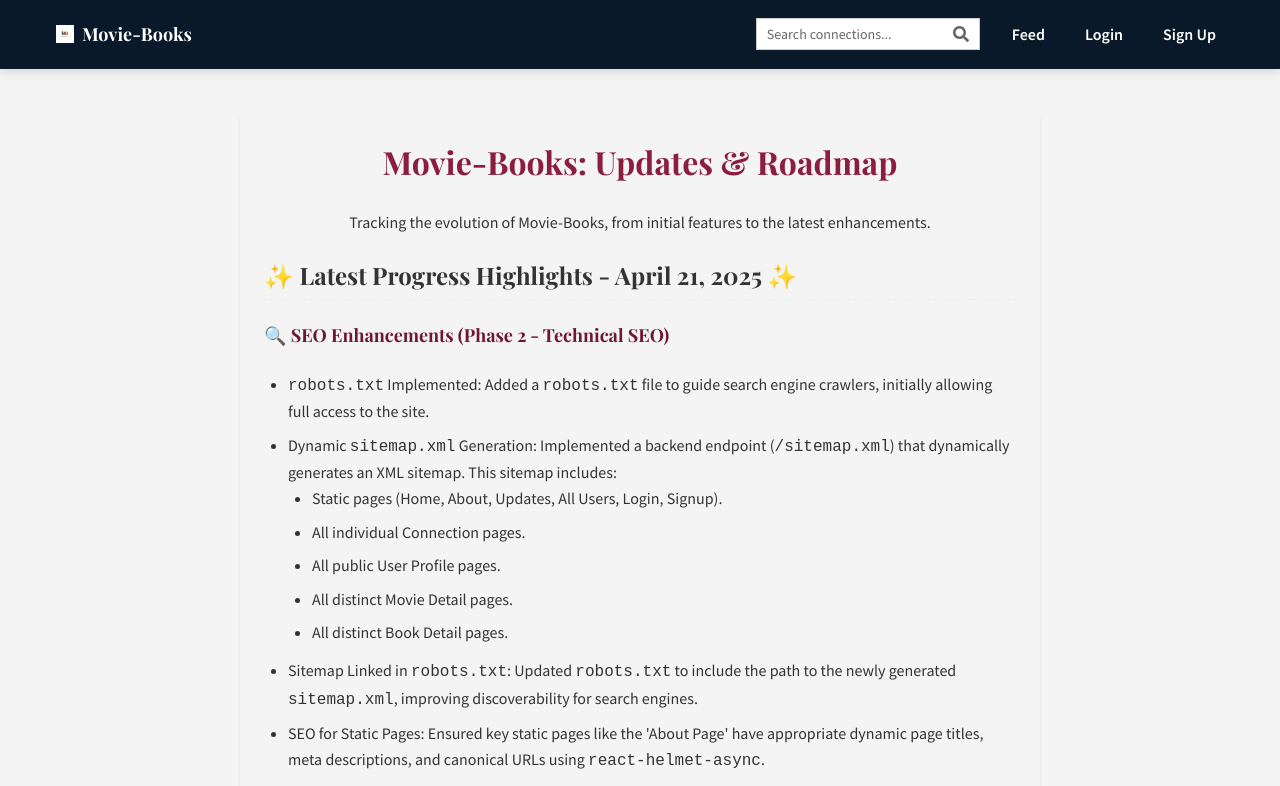
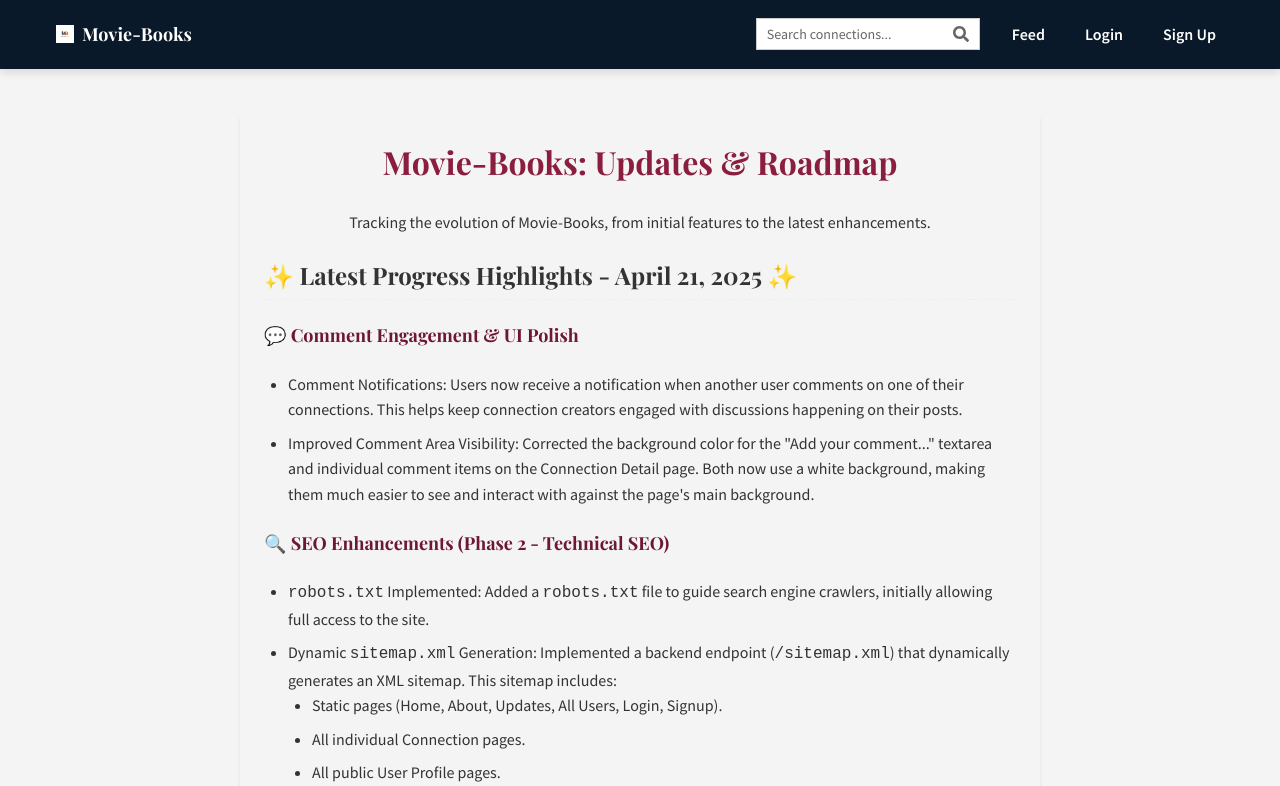
Before and after one commit to ScottShetley/moviebooks-beta-2, a React (Create React App) app in the folder client/: page /updates in a window 1280 px wide. Shown: the top 786 px of the page. Built offline with nearby package versions, Linux system fonts and the light colour scheme; no server answers.

Commit message:
UI clean up and small change to comments color background

```diff
--- a/client/src/pages/UpdatesPage.js
+++ b/client/src/pages/UpdatesPage.js
@@ -36,7 +36,22 @@ const UpdatesPage = () => {
       <section className={styles.updateSection}>
         <h2>✨ Latest Progress Highlights - {formattedDate} ✨</h2>
 
-        {/* --- NEW: SEO Enhancements (Phase 2 - Technical SEO) --- */}
+        {/* --- NEW: Comment Notifications & UI Fix --- */}
+        <section>
+          <h3 className={styles.subHeading}>💬 Comment Engagement & UI Polish</h3>
+          <ul>
+            <li>
+                <strong>Comment Notifications:</strong> Users now receive a notification when another user comments on one of their connections. This helps keep connection creators engaged with discussions happening on their posts.
+            </li>
+            <li>
+                <strong>Improved Comment Area Visibility:</strong> Corrected the background color for the "Add your comment..." textarea and individual comment items on the Connection Detail page. Both now use a white background, making them much easier to see and interact with against the page's main background.
+            </li>
+          </ul>
+        </section>
+        {/* --- END NEW --- */}
+
+
+        {/* --- Previous: SEO Enhancements (Phase 2 - Technical SEO) --- */}
         <section>
           <h3 className={styles.subHeading}>🔍 SEO Enhancements (Phase 2 - Technical SEO)</h3>
           <ul>
@@ -65,7 +80,7 @@ const UpdatesPage = () => {
           </ul>
           <p>These technical SEO improvements help search engines better understand, crawl, and index Movie-Books content.</p>
         </section>
-        {/* --- END NEW --- */}
+        {/* --- END SEO --- */}
 
         {/* --- Production Launch & Stability (Previous Latest) --- */}
         <section>
@@ -154,14 +169,14 @@ const UpdatesPage = () => {
           <li><strong>Profile Enhancements (Phase 2):</strong> Further profile customization options.</li>
           <li><strong>Refined User Following UI:</strong> Improving the user interface and experience.</li>
           <li><strong>Profile Section Switching/Counts:</strong> Enhancing profile page with different sections and counts.</li>
-          {/* Dynamic Social Media Previews is now largely covered by OG tags, but specific image generation per connection could be a future thing */}
           <li><strong>Advanced Social Media Previews:</strong> Potentially generating unique preview images for shared connections.</li>
-          <li><strong>Refine Edit Connection:</strong> Add ability to explicitly remove existing screenshots, improve tag input, add more frontend validation.</li>
+          {/* <li><strong>Refine Edit Connection:</strong> Add ability to explicitly remove existing screenshots, improve tag input, add more frontend validation. (Partially done)</li> */}
           <li><strong>Advanced Search & Filtering:</strong> More powerful ways to search and filter.</li>
           <li><strong>Tagging System Improvements:</strong> Refining tag creation, management, and utilization.</li>
           <li><strong>User Roles & Permissions (Potential):</strong> Exploring different roles.</li>
           <li><strong>API Documentation (Potential):</strong> Publishing documentation for the API.</li>
           <li><strong>Long-Term SEO:</strong> Explore options like pre-rendering or SSR if client-side rendering proves insufficient for certain crawlers or social media previews.</li>
+          <li><strong>PWA Icon Resolution:</strong> Investigate and resolve the issue with <code>logo192.png</code> and <code>logo512.png</code> not serving correctly on Render, leading to blurry PWA icons (currently deferred).</li>
         </ul>
         <p>Your feedback is valuable! Let us know if you have suggestions for future features.</p>
       </section>
--- a/client/src/styles/tokens.css
+++ b/client/src/styles/tokens.css
@@ -1,73 +1,122 @@
 /* client/src/styles/tokens.css */
 :root {
   /* Colors */
-  --color-primary: #8B1E3F;                /* Burgundy */
-  --color-primary-rgb: 139, 30, 63;          /* RGB version for box-shadow */
-  --color-primary-dark: #6d1732;            /* Darker Burgundy */
-  --color-secondary: #0A1929;               /* Dark blue */
-  --color-accent: #E3B23C;                 /* Gold */
+  --color-primary: #8B1E3F;
+  /* Burgundy */
+  --color-primary-rgb: 139, 30, 63;
+  /* RGB version for box-shadow */
+  --color-primary-dark: #6d1732;
+  /* Darker Burgundy */
+  --color-secondary: #0A1929;
+  /* Dark blue */
+  --color-accent: #E3B23C;
+  /* Gold */
 
-  --color-background: #F4F4F4;             /* Main page background */
-  --color-card: #FFFFFF;                   /* Card/Surface background */
-  --color-background-secondary: var(--color-card); /* Sidebar Background - White */ /* << ADDED */
+  --color-background: #F4F4F4;
+  /* Main page background */
+  --color-card: #FFFFFF;
+  /* Card/Surface background */
+  --color-background-secondary: var(--color-card);
+  /* Sidebar Background - White */
 
-  --color-text: #333333;                   /* Primary text */
-  --color-text-light: #666666;             /* Secondary/Subtle text */
-  --color-text-on-primary: #FFFFFF;        /* Text on primary background */
-  --color-text-on-secondary: #FFFFFF;       /* Text on secondary background */
+  --color-text: #333333;
+  /* Primary text */
+  --color-text-light: #666666;
+  /* Secondary/Subtle text */
+  --color-text-on-primary: #FFFFFF;
+  /* Text on primary background */
+  --color-text-on-secondary: #FFFFFF;
+  /* Text on secondary background */
 
-  --color-border: #DDDDDD;                 /* Default border */
-  --color-border-subtle: #EEEEEE;          /* Lighter border (adjust if needed) */
+  --color-border: #DDDDDD;
+  /* Default border */
+  --color-border-subtle: #EEEEEE;
+  /* Lighter border (adjust if needed) */
 
-  --color-background-hover: #f0f0f0;        /* Subtle hover background */
-  --color-background-muted: #f8f9fa;        /* Muted background (e.g., for tags count) */
-  --color-accent-hover: #d4a130;            /* Darker gold for hover */
-  --color-accent-subtle: #fff8e1;           /* Very light gold background */
+  --color-background-hover: #f0f0f0;
+  /* Subtle hover background */
+  --color-background-muted: #f8f9fa;
+  /* Muted background (e.g., for tags count) */
+  --color-accent-hover: #d4a130;
+  /* Darker gold for hover */
+  --color-accent-subtle: #fff8e1;
+  /* Very light gold background */
 
-  --color-text-secondary: #555555;         /* Adjusted from text-light, maybe slightly darker */
-  --color-text-disabled: #aaaaaa;          /* Disabled text color */
-  --color-button-text-primary: #FFFFFF;    /* Text on solid buttons (e.g., accent) */
+  --color-text-secondary: #555555;
+  /* Adjusted from text-light, maybe slightly darker */
+  --color-text-disabled: #aaaaaa;
+  /* Disabled text color */
+  --color-button-text-primary: #FFFFFF;
+  /* Text on solid buttons (e.g., accent) */
 
+  --color-error: #D32F2F;
+  /* Error red */
+  --color-error-rgb: 211, 47, 47;
+  /* RGB version for box-shadow */
+  --color-success: #388E3C;
+  /* Success green */
+  --color-notification-bg: #FFFDE7;
+  /* Light yellow for notifications */
+  --color-notification-border: #FFEE58;
+  /* Slightly darker yellow border */
+  --color-unread-indicator: var(--color-primary);
+  /* Unread notification dot color */
 
-  --color-error: #D32F2F;                  /* Error red */
-  --color-error-rgb: 211, 47, 47;           /* RGB version for box-shadow */
-  --color-success: #388E3C;                /* Success green */
-  --color-notification-bg: #FFFDE7;         /* Light yellow for notifications */
-  --color-notification-border: #FFEE58;     /* Slightly darker yellow border */
-  --color-unread-indicator: var(--color-primary); /* Unread notification dot color */
-
+  /* --- NEWLY MERGED: Input field colors --- */
+  --color-background-input: #FFFFFF;
+  /* Default background for input fields - White */
+  --color-text-input: var(--color-text);
+  /* Default text color for input fields - Primary text color */
+  /* --- END NEWLY MERGED --- */
 
   /* Typography */
   --font-heading: 'Playfair Display', Georgia, serif;
   --font-body: 'Source Sans Pro', Arial, sans-serif;
 
-  --font-size-xs: 0.75rem;    /* 12px */
-  --font-size-sm: 0.875rem;   /* 14px */
-  --font-size-md: 1rem;       /* 16px */
-  --font-size-lg: 1.125rem;   /* 18px */
-  --font-size-xl: 1.5rem;     /* 24px */
-  --font-size-xxl: 2rem;      /* 32px */
-  --font-size-extra-small: 0.7rem; /* For tag counts */
+  --font-size-xs: 0.75rem;
+  /* 12px */
+  --font-size-sm: 0.875rem;
+  /* 14px */
+  --font-size-md: 1rem;
+  /* 16px */
+  --font-size-lg: 1.125rem;
+  /* 18px */
+  --font-size-xl: 1.5rem;
+  /* 24px */
+  --font-size-xxl: 2rem;
+  /* 32px */
+  --font-size-extra-small: 0.7rem;
+  /* For tag counts */
 
   --line-height-heading: 1.3;
   --line-height-body: 1.6;
 
   /* Spacing */
-  --space-xxs: 0.25rem;   /* 4px */
-  --space-xs: 0.5rem;     /* 8px */
-  --space-sm: 0.75rem;    /* 12px */
-  --space-md: 1rem;       /* 16px */
-  --space-lg: 1.5rem;     /* 24px */
-  --space-xl: 2rem;       /* 32px */
-  --space-xxl: 3rem;      /* 48px */
+  --space-xxs: 0.25rem;
+  /* 4px */
+  --space-xs: 0.5rem;
+  /* 8px */
+  --space-sm: 0.75rem;
+  /* 12px */
+  --space-md: 1rem;
+  /* 16px */
+  --space-lg: 1.5rem;
+  /* 24px */
+  --space-xl: 2rem;
+  /* 32px */
+  --space-xxl: 3rem;
+  /* 48px */
 
   /* Borders */
-  --border-radius-small: 3px; /* Adjusted for tag counts */
-  --border-radius-medium: 6px; /* Adjusted from 8px for consistency */
+  --border-radius-small: 3px;
+  /* Adjusted for tag counts */
+  --border-radius-medium: 6px;
+  /* Adjusted from 8px for consistency */
   --border-width: 1px;
 
   /* Shadows */
-  --shadow-sm: 0 2px 4px rgba(0, 0, 0, 0.08); /* Subtler shadows */
+  --shadow-sm: 0 2px 4px rgba(0, 0, 0, 0.08);
+  /* Subtler shadows */
   --shadow-md: 0 4px 8px rgba(0, 0, 0, 0.10);
   --shadow-lg: 0 10px 20px rgba(0, 0, 0, 0.12);
 
@@ -77,15 +126,18 @@
 
   /* Z-index */
   --z-index-dropdown: 1000;
-  --z-index-overlay: 1030;  /* Ensure overlay is below sidebar */
-  --z-index-sidebar: 1040;  /* Ensure sidebar is above overlay */
+  --z-index-overlay: 1030;
+  /* Ensure overlay is below sidebar */
+  --z-index-sidebar: 1040;
+  /* Ensure sidebar is above overlay */
   --z-index-modal: 1100;
   --z-index-tooltip: 1200;
-  --z-index-header: 900;    /* Below dropdowns etc. */
+  --z-index-header: 900;
+  /* Below dropdowns etc. */
 
   /* Breakpoints (Align with CSS Module logic) */
-  --breakpoint-lg: 992px;  /* Breakpoint where sidebar hides */
+  --breakpoint-lg: 992px;
+  /* Breakpoint where sidebar hides */
   --breakpoint-md: 768px;
   --breakpoint-sm: 576px;
-
 }
```
Also changed, not shown: client/src/components/comments/CommentItem/CommentItem.module.css (+20 -2 lines), client/src/pages/ConnectionDetailPage.module.css (+24 -3 lines), 1 other file (tests, documents, lock files or other folders).
